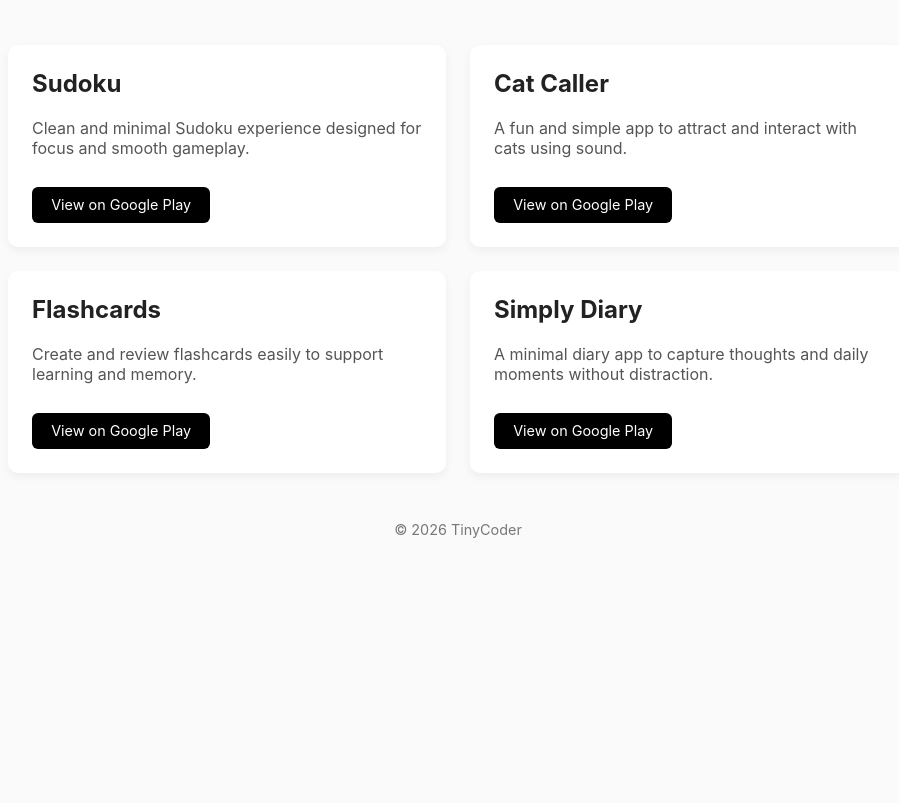
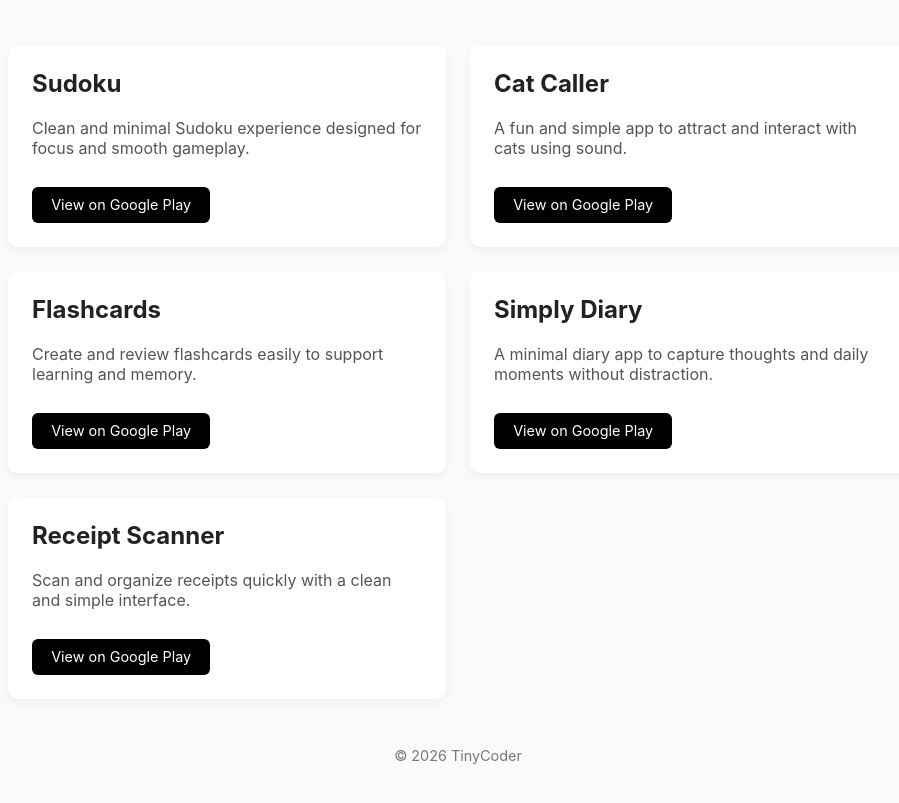
Before and after one commit to amyherml/amyherml.github.io, a plain HTML site: page index.html in a window 1280 px wide. Shown: the part 175-978 px from the top of the page, without its empty margins (182-1081 px from the left). Before the commit the page ends 800 px from the top, so only its background shows below. Drawn offline with Linux system fonts and the light colour scheme.

Commit message:
Add Receipt Scanner section to index.html

```diff
--- a/index.html
+++ b/index.html
@@ -129,6 +129,15 @@
         </a>
       </div>
 
+      <!-- Receipt Scanner -->
+      <div class="app-card">
+        <h2>Receipt Scanner</h2>
+        <p>Scan and organize receipts quickly with a clean and simple interface.</p>
+        <a class="cta" href="https://play.google.com/store/apps/details?id=com.amyherml.receiptscanner" target="_blank">
+          View on Google Play
+        </a>
+      </div>
+
     </section>
 
     <!-- Footer -->
```
